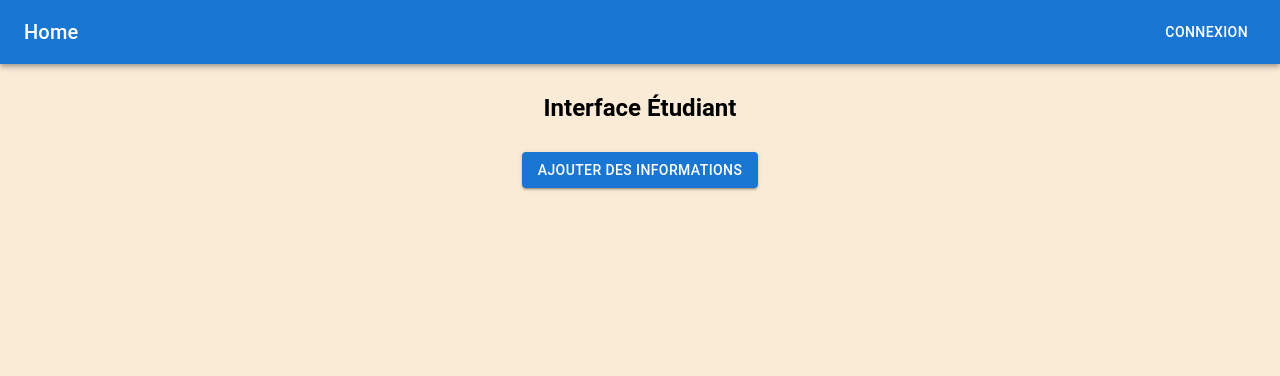
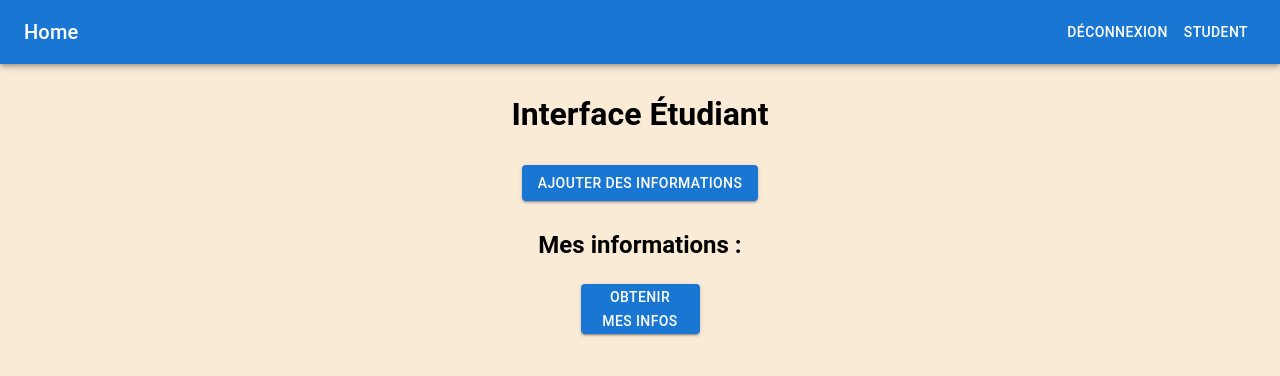
Before and after one commit to JulienD27/Projet-IA, a React (Create React App) app in the folder my-app/: page /Student in a window 1280 px wide. Shown: the top 376 px of the page. Built offline with nearby package versions, Linux system fonts and the light colour scheme; sample sign-in values are in the browser's storage.

Commit message:
19/12/2023 16:48

```diff
--- a/my-app/src/App.js
+++ b/my-app/src/App.js
@@ -1,4 +1,4 @@
-import {BrowserRouter as Router, Route, Routes} from 'react-router-dom';
+import {BrowserRouter as Router, Navigate, Route, Routes} from 'react-router-dom';
 import Admin from "./Components/Admin";
 import Student from "./Components/Student";
 import NavBar from "./Utils/NavBar";
@@ -11,25 +11,41 @@ function App() {
     const [isAdmin, setIsAdmin] = React.useState(false);
     const [user, setUser] = React.useState({
         username: '',
+        password: '',
         studentId: '',
         userId: '',
     });
 
     useEffect(() => {
-        user.studentId === null ? setIsAdmin(true) : setIsAdmin(false);
+        const loggedInUser = localStorage.getItem("user");
+        //console.log('loggedInUser from App : ' + loggedInUser);
+        if (loggedInUser) {
+            console.log('loggedInUser from App : ' + loggedInUser);
+            user.username = JSON.parse(loggedInUser).username;
+            user.password = JSON.parse(loggedInUser).password;
+            user.studentId = JSON.parse(loggedInUser).studentId;
+            user.userId = JSON.parse(loggedInUser).userId;
+            console.log('user from App : ' + user.toString())
+            if (loggedInUser.studentId === null)
+                setIsAdmin(true);
+            setConnected(true);
+        }
         console.log(user);
         console.log("Is connected ? " + isConnected);
         console.log("Is admin ? " + isAdmin);
-    } , [user]);
+    } , []);
 
     return (
         <Router>
             <div>
                 <NavBar isConnected={isConnected} setConnected={setConnected} isAdmin={isAdmin} setIsAdmin={setIsAdmin}/>
                 <Routes>
-                    <Route path="/" element={<LoginForm isAdmin={isAdmin} setIsAdmin={setIsAdmin} isConnected={isConnected} setConnected={setConnected} setUser={setUser} user={user} />} />
-                    <Route path="/Student" element={<Student user={user} setUser={setUser} isConnected={isConnected}/>}/>
-                    <Route path="/Admin" element={<Admin user={user} setUser={setUser} isConnected={isConnected}/>}/>
+                    {/* Route de la page de connexion */}
+                    <Route path="/" element={isConnected ? <Navigate to={isAdmin ? '/Admin' : '/Student'} /> : <LoginForm isAdmin={isAdmin} setIsAdmin={setIsAdmin} isConnected={isConnected} setConnected={setConnected} setUser={setUser} user={user} />} />
+                    {/* Route vers la page d'étudiant */}
+                    <Route path="/Student" element={isConnected && !isAdmin ? <Student user={user} setUser={setUser} isConnected={isConnected} /> : <Navigate to="/" />} />
+                    {/* Route vers la page d'administration */}
+                    <Route path="/Admin" element={isConnected && isAdmin ? <Admin user={user} setUser={setUser} isConnected={isConnected} /> : <Navigate to="/" />} />
                 </Routes>
             </div>
         </Router>
--- a/my-app/src/Components/Admin.js
+++ b/my-app/src/Components/Admin.js
@@ -154,10 +154,17 @@ const AdminInterface = (setUser, user, isConnected) => {
                             variant="contained"
                             color="primary"
                             style={{margin: '10px'}}>Ajouter un étudiant</Button>
-                    <Button onClick={getAllStudents}
-                            variant="contained"
-                            color="primary"
-                            style={{margin: '10px'}}>Récupérer les étudiant</Button>
+                    {
+                        students.length < 1 ? (
+                            <Button onClick={getAllStudents}
+                                    variant="contained"
+                                    color="primary"
+                                    style={{margin: '10px'}}>Récupérer les étudiant
+                            </Button>
+                        ) : (
+                            <></>
+                        )
+                    }
                 </div>
                 <div style={{
                     display: 'flex',
--- a/my-app/src/Components/Student.js
+++ b/my-app/src/Components/Student.js
@@ -13,14 +13,34 @@ const StudentInterface = (setUser, user, isConnected) => {
     const [modalIsOpen, setModalIsOpen] = useState(false);
     const navigate = useNavigate();
     const location = useLocation();
+    const [formattedStudentInfo, setFormattedStudentInfo] = useState({});
+    const [studentID, setStudentID] = useState('');
+    const [contactLogs, setContactLogs] = useState([]);
+    const [studentInfo, setStudentInfo] = useState({year_of_study: '', stage_mark: ''});
 
-    // Fonction pour gérer la soumission des informations
+    const formatContactLogs = (logs, studentInfo) => {
+        const formattedLogs = logs.map((log) => ({
+            company_name: log.company_name,
+            total_interviews: log.total_interviews,
+        }));
+
+        return {
+            logs: formattedLogs,
+            info: studentInfo,
+        };
+    };
+
     const addInfo = (event) => {
         event.preventDefault();
         var requestOptions = {
             method: 'POST',
             headers: {"Content-Type": "application/json"},
-            body: JSON.stringify({studentId: location.state.user.studentId, companyName: companyInfo.companyName, interviews: companyInfo.interviews , action: 1}),
+            body: JSON.stringify({
+                studentId: studentID,
+                companyName: companyInfo.companyName,
+                interviews: companyInfo.interviews,
+                action: 1
+            }),
         }
         fetch(path + 'manage_student_info.php', requestOptions).then((response) => response.json()).then((data) => {
             console.log(data);
@@ -30,12 +50,48 @@ const StudentInterface = (setUser, user, isConnected) => {
             } else
                 console.log("Erreur lors de l'ajout des informations")
         }).catch((error) => {
-                console.log(error);
-            });
+            console.log(error);
+        });
         closeModal();
         console.log('Informations soumises : ', companyInfo);
         companyInfo.companyName = '';
         companyInfo.interviews = '';
+    };
+
+    const updateStudentInfo = (userId, data) => {
+        setFormattedStudentInfo(prevState => ({
+            ...prevState,
+            [userId]: data,
+        }));
+    };
+
+    const getStudentInfo = (userId) => {
+        var requestOption = {
+            method: 'POST',
+            headers: {'Content-Type': 'application/json'},
+            body: JSON.stringify({studentId: userId, action: 2}),
+        };
+        console.log('userId : ' + userId)
+        fetch(path + 'manage_student_info.php', requestOption)
+            .then(response => response.json())
+            .then(data => {
+                if (data.status === "success") {
+                    console.log(data);
+                    console.log(data.studentInfo)
+                    console.log('Récupération des infos réussie');
+                    setContactLogs(data.contactlogs || []);
+                    const studentInformation = data.studentInfo && data.studentInfo.length > 0 ? data.studentInfo[0] : {};
+                    setStudentInfo(studentInformation);
+                    console.log('studentInformation : ', studentInformation);
+                    //const formattedData = formatContactLogs(data.contactlogs, data.studentInfo);
+                    //updateStudentInfo(userId, formattedData); // Mettre à jour avec les informations reçues
+                } else {
+                    console.log('Erreur de récupération des infos');
+                }
+            })
+            .catch(error => {
+                console.log('Erreur de récupération des infos ' + error);
+            });
     };
 
     const openModal = () => {
@@ -46,10 +102,33 @@ const StudentInterface = (setUser, user, isConnected) => {
         setModalIsOpen(false);
     };
 
+
+
     useEffect(() => {
         /*if (!isConnected) {
             navigate('/');
         }*/
+        if (localStorage.getItem('user') !== null) {
+            console.log('id from local storage : ' + JSON.parse(localStorage.getItem('user')).studentId)
+            setStudentID(JSON.parse(localStorage.getItem('user')).studentId);
+        }
+        else if (location.state.user.studentId !== null && location.state.user.studentId !== "undefined") {
+            console.log('id from location state : ' + location.state.user.studentId)
+            setStudentID(location.state.user.studentId);
+        }
+
+        console.log('loggedInUser from Student page : ' + localStorage.getItem('user'));
+        if (localStorage.getItem('user') === null || localStorage.getItem('user') === "undefined") {
+            navigate('/');
+        }
+        else {
+            //const loggedInUser = JSON.parse(localStorage.getItem("user"));
+            //console.log('loggedInUser username : ' + loggedInUser.username);
+            //setStudentID(loggedInUser.studentId);
+            //console.log('sans parse :' + loggedInUser.username)
+        }
+        //console.log('from student interface')
+        //console.log('data received : ', location.state.user);
     }, []);
 
     return (
@@ -62,11 +141,53 @@ const StudentInterface = (setUser, user, isConnected) => {
                     flexDirection: 'column',
                     padding: '10px'
                 }}>
-                    <h2>Interface Étudiant</h2>
+                    <h1>Interface Étudiant</h1>
                     <Button onClick={openModal}
                             variant="contained"
                             color="primary"
                             style={{margin: '10px'}}>Ajouter des informations</Button>
+                    <h2>Mes informations :</h2>
+
+                    <div style={{
+                        display: 'flex',
+                        justifyContent: 'center',
+                        alignItems: 'center',
+                        flexDirection: 'column'
+                    }}>
+                        {contactLogs.length === 0 && (
+                            <Button
+                                onClick={() => getStudentInfo(studentID)}
+                                variant="contained"
+                                color="primary"
+                                style={{margin: '5px', width: '119px', height: '50px'}}
+                            >
+                                Obtenir mes infos
+                            </Button>
+                        )}
+
+                        {/* Affichage des informations une fois les données récupérées */}
+                        {studentInfo.year_of_study && (
+
+                            <div style={{
+                                display: 'flex',
+                                justifyContent: 'center',
+                                alignItems: 'center',
+                                flexDirection: 'column'
+                            }}>
+                                <h2>Année d'étude : {studentInfo.year_of_study}</h2>
+                                <h2>Note de stage : {studentInfo.stage_mark}</h2>
+                                    <h2>Historique des contacts avec les entreprises</h2>
+                                    {contactLogs.map((log, index) => (
+                                        <div key={index}>
+                                            <p>Vous avez contacté {log.company_name} {log.total_interviews} fois et
+                                                avez
+                                                obtenu {log.total_interviews} interviews</p>
+                                        </div>
+                                    ))}
+                                <h2>Bulletin</h2>
+                            </div>
+                        )}
+                    </div>
                 </div>
             </Grid>
             <Modal
--- a/my-app/src/Components/loginForm.js
+++ b/my-app/src/Components/loginForm.js
@@ -17,24 +17,40 @@ function LoginForm({setIsAdmin, isAdmin, isConnected, setConnected, setUser, use
         setPassword(e.target.value);
     };
 
+    function setCookie(cname, cvalue, exdays) {
+        const d = new Date();
+        d.setTime(d.getTime() + (exdays * 24 * 60 * 60 * 1000));
+        let expires = "expires="+d.toUTCString();
+        document.cookie = cname + "=" + cvalue + ";" + expires + ";path=/";
+    }
+
     const handleSubmit = async (e) => {
         console.log('tentative de connexion avec ' + login + ' et ' + password)
         e.preventDefault();
+        loginProcess()
+    }
+
+    const loginProcess = () => {
         var requestOption = {
             method: 'POST',
             headers: {'Content-Type': 'application/json'},
             body: JSON.stringify({login: login, password: password}),
         }
+        console.log('request option : ' + requestOption.body)
         fetch(path + 'login.php', requestOption).then(response => response.json()).then(data => {
-            console.log(data);
+            //console.log('data : ' + data);
             if (data.status === "success") {
                 alert(data.message);
                 setConnected(true);
                 setUser({
                     username: data.username,
+                    password: password,
                     studentId: data.studentId,
                     userId: data.userId,
                 });
+                console.log('user après login : ' + user);
+                localStorage.setItem('user', JSON.stringify(user));
+                console.log('loggedInUser après login : ' + localStorage.getItem('user'));
                 if (data.studentId === null){
                     console.log('data.studentId === null')
                     setIsAdmin(true);
@@ -51,11 +67,13 @@ function LoginForm({setIsAdmin, isAdmin, isConnected, setConnected, setUser, use
     }
 
     useEffect(() => {
-        console.log('from login form')
+        /*console.log('from login form')
         console.log(user);
         console.log(isConnected)
-        console.log(isAdmin)
-    }, [user])
+        console.log(isAdmin)*/
+        const loggedInUser = localStorage.getItem("user");
+        console.log('loggedInUser from loginForm : ' + loggedInUser)
+    }, [])
 
     return (
         <div className="auth-form-container">
--- a/my-app/src/Utils/NavBar.js
+++ b/my-app/src/Utils/NavBar.js
@@ -19,6 +19,8 @@ function NavBar({isConnected, setConnected, isAdmin, setIsAdmin}) {
         fetch(path + 'logout.php', requestOption).then(response => {
             console.log(response.status)
             if (response.status === 200) {
+                localStorage.clear();
+                console.log('loggedInUser après deconnexion : ' + localStorage.getItem('user'));
                 alert('Déconnexion réussie')
                 navigate('/');
                 setConnected(false);
```
